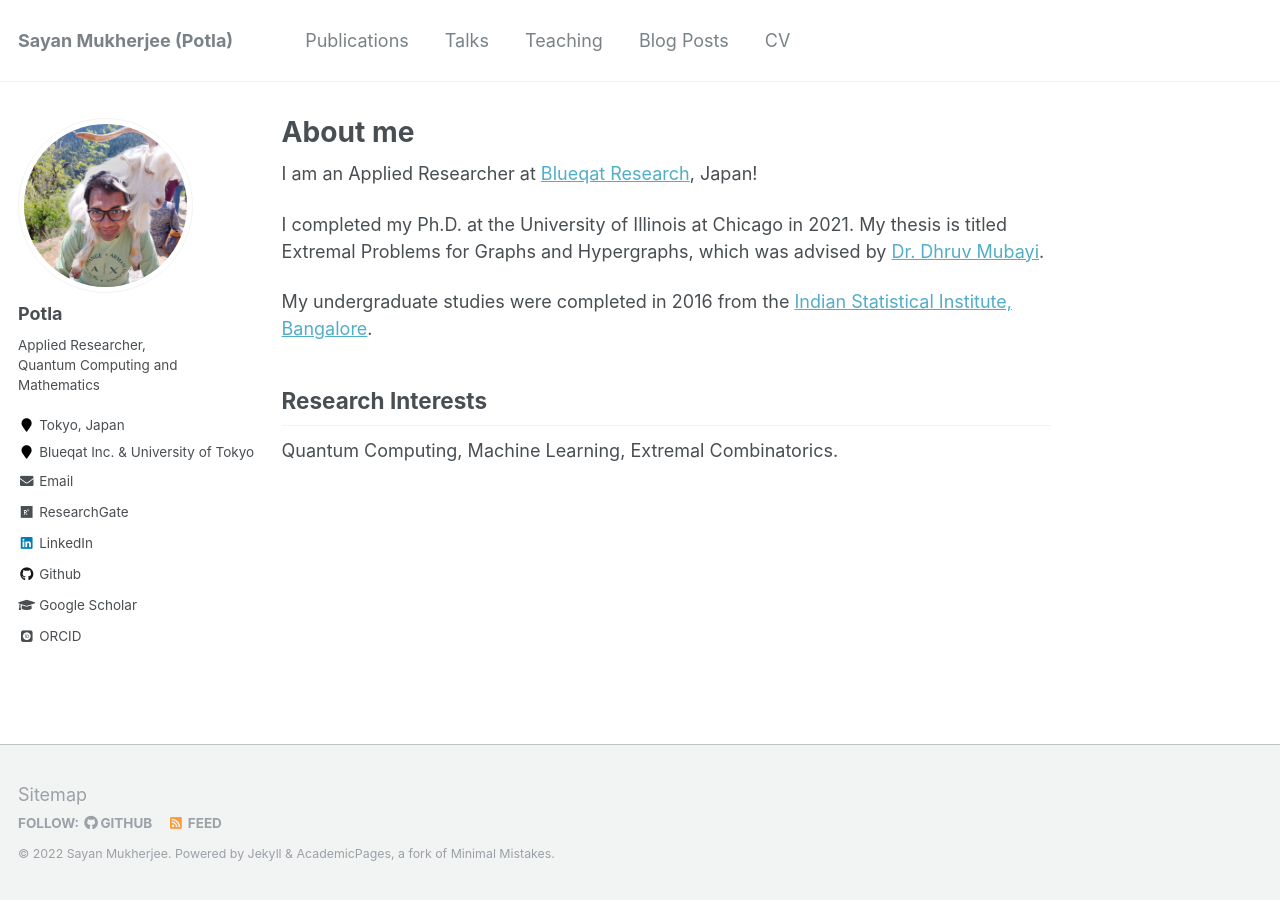
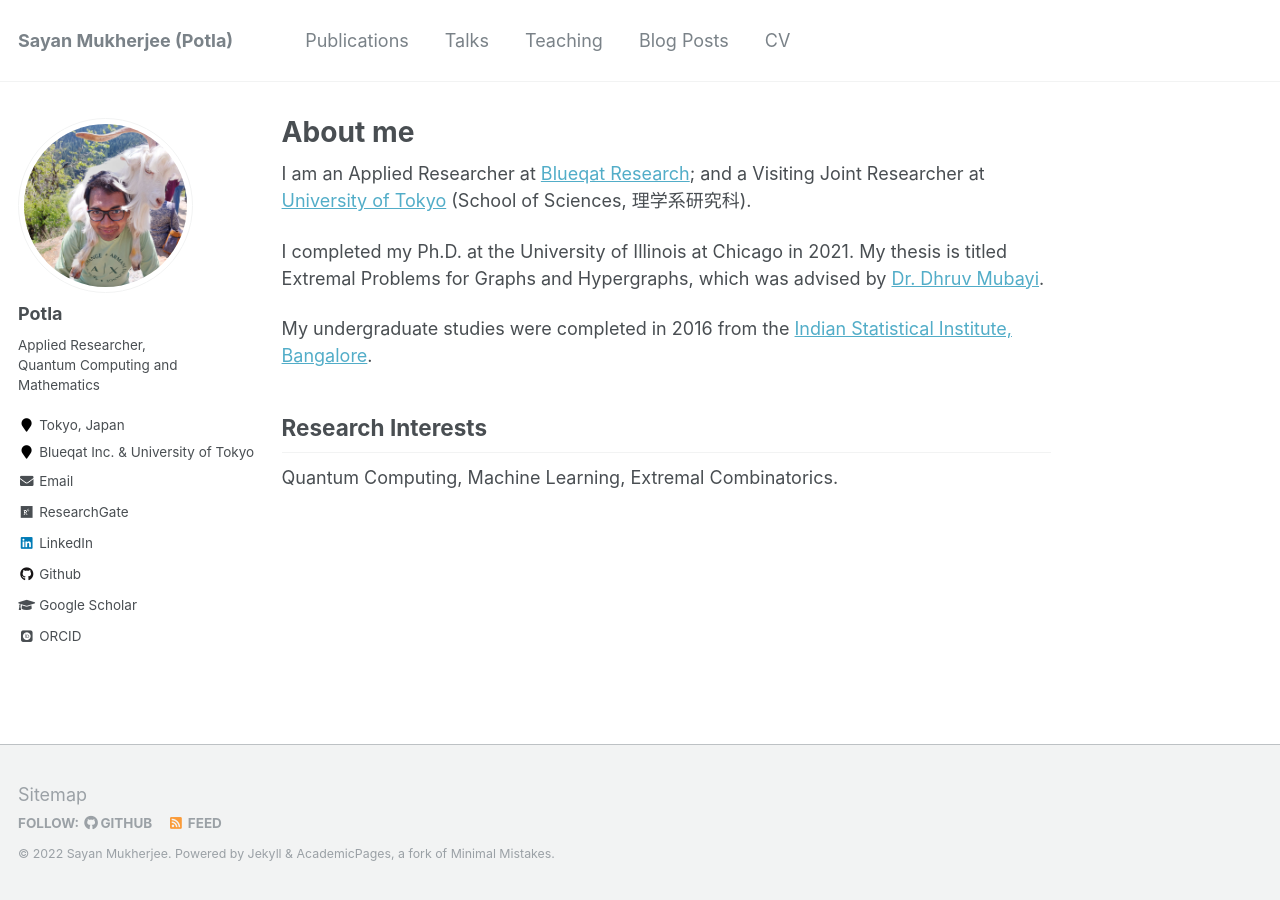
Before and after one commit to Potla1995/potla1995.github.io, a Jekyll site: the page built from _pages/about.md, in a window 1280 px wide. Built offline with Jekyll 4.4.1, drawn with Linux system fonts in a browser that asks for light colours; some web fonts are replaced.

Commit message:
Update about.md

```diff
--- a/_pages/about.md
+++ b/_pages/about.md
@@ -8,7 +8,7 @@ redirect_from:
   - /about.html
 ---
 
-I am an Applied Researcher at [Blueqat Research](https://corp.blueqat.com/research), Japan!
+I am an Applied Researcher at [Blueqat Research](https://corp.blueqat.com/research); and a Visiting Joint Researcher at [University of Tokyo](https://www.u-tokyo.ac.jp/en/index.html) (School of Sciences, 理学系研究科).
 
 I completed my Ph.D. at the University of Illinois at Chicago in 2021. My thesis is titled Extremal Problems for Graphs and Hypergraphs, which was advised by [Dr. Dhruv Mubayi](http://homepages.math.uic.edu/~mubayi/).
 
```
